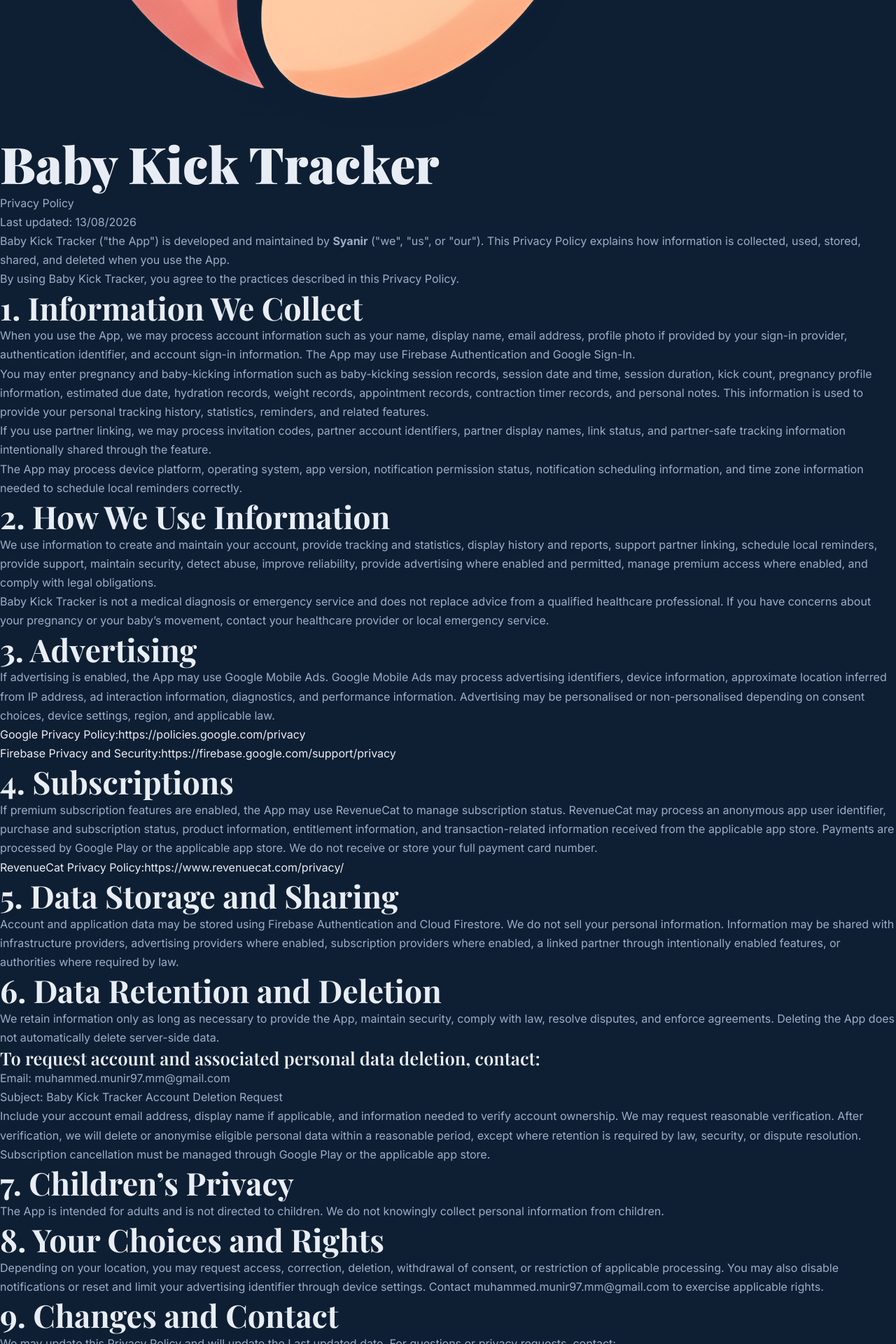
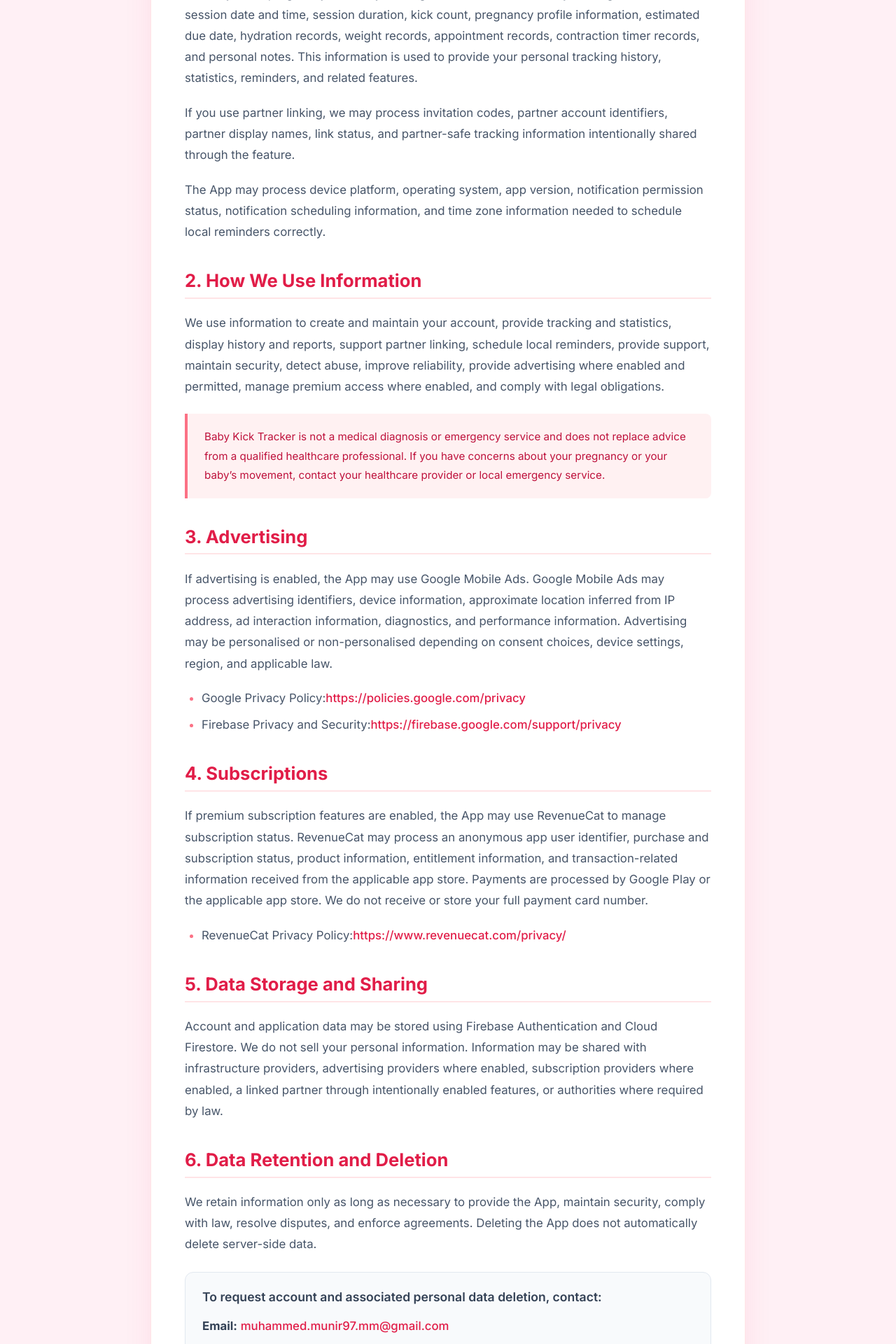
Before and after one commit to muhammedmunir/muhammedmunir.github.io, a SvelteKit app: page /baby-kick-privacy in a window 1280 px wide. Shown: the part 880-2800 px from the top of the page at 70% size. Built offline with nearby package versions, Linux system fonts and the light colour scheme; a web font is replaced by a local one.

Commit message:
style: completely rewrite privacy policy styling in pure CSS to overcome layout.css conflicts and fix massive logo

```diff
--- a/src/routes/baby-kick-privacy/+page.svelte
+++ b/src/routes/baby-kick-privacy/+page.svelte
@@ -1,7 +1,16 @@
 <script>
-    // This page is a standalone privacy policy for the Baby Kick Tracker app.
-    // It intentionally diverges from the main portfolio theme to provide a clean,
-    // professional, and trustworthy appearance suitable for an app privacy policy.
+    import { onMount, onDestroy } from 'svelte';
+
+    // SvelteKit layouts might set a global dark background on the body tag.
+    // We override it here when this page mounts to ensure the entire screen uses our app theme.
+    onMount(() => {
+        const originalBg = document.body.style.backgroundColor;
+        document.body.style.backgroundColor = '#FFF0F5';
+
+        return () => {
+            document.body.style.backgroundColor = originalBg;
+        };
+    });
 </script>
 
 <svelte:head>
@@ -9,88 +18,323 @@
     <meta name="robots" content="noindex" />
 </svelte:head>
 
-<!-- A clean standalone page without the portfolio's default navigation and dark theme -->
-<div id="hero" class="min-h-screen bg-[#FFF0F5] text-gray-800 font-sans selection:bg-pink-300">
-    <div class="min-h-screen py-12 px-4 sm:px-6">
-        <div class="max-w-4xl mx-auto bg-white rounded-3xl shadow-xl overflow-hidden border border-pink-100">
+<div id="hero" class="privacy-container">
+    <div class="privacy-wrapper">
+        <div class="privacy-card">
             <!-- Header Section -->
-            <div class="bg-gradient-to-r from-pink-400 to-rose-300 p-8 sm:p-12 text-center">
-                <img src="/Logo_BiK.png" alt="Baby Kick Tracker Logo" class="w-24 h-24 mx-auto mb-4 bg-white rounded-full shadow-md object-contain p-2" />
-                <h1 class="text-3xl md:text-4xl font-bold text-white mb-2">Baby Kick Tracker</h1>
-                <p class="text-pink-50 text-lg font-medium">Privacy Policy</p>
+            <div class="privacy-header">
+                <div class="logo-wrapper">
+                    <img src="/Logo_BiK.png" alt="Baby Kick Tracker Logo" class="app-logo" />
+                </div>
+                <h1 class="app-title">Baby Kick Tracker</h1>
+                <p class="app-subtitle">Privacy Policy</p>
             </div>
 
             <!-- Content Section -->
-            <div class="p-8 sm:p-12 max-w-none">
-                <p class="text-sm text-gray-500 mb-8 italic">Last updated: 13/08/2026</p>
+            <div class="privacy-content">
+                <p class="last-updated">Last updated: 13/08/2026</p>
 
-                <p class="mb-4 leading-relaxed">Baby Kick Tracker ("the App") is developed and maintained by <strong>Syanir</strong> ("we", "us", or "our"). This Privacy Policy explains how information is collected, used, stored, shared, and deleted when you use the App.</p>
+                <p>Baby Kick Tracker ("the App") is developed and maintained by <strong>Syanir</strong> ("we", "us", or "our"). This Privacy Policy explains how information is collected, used, stored, shared, and deleted when you use the App.</p>
 
-                <p class="mb-8 leading-relaxed">By using Baby Kick Tracker, you agree to the practices described in this Privacy Policy.</p>
+                <p>By using Baby Kick Tracker, you agree to the practices described in this Privacy Policy.</p>
 
-                <h2 class="text-2xl font-semibold mt-8 mb-4 border-b border-pink-100 pb-2 text-rose-600">1. Information We Collect</h2>
-                <p class="mb-4 leading-relaxed">When you use the App, we may process account information such as your name, display name, email address, profile photo if provided by your sign-in provider, authentication identifier, and account sign-in information. The App may use Firebase Authentication and Google Sign-In.</p>
-                <p class="mb-4 leading-relaxed">You may enter pregnancy and baby-kicking information such as baby-kicking session records, session date and time, session duration, kick count, pregnancy profile information, estimated due date, hydration records, weight records, appointment records, contraction timer records, and personal notes. This information is used to provide your personal tracking history, statistics, reminders, and related features.</p>
-                <p class="mb-4 leading-relaxed">If you use partner linking, we may process invitation codes, partner account identifiers, partner display names, link status, and partner-safe tracking information intentionally shared through the feature.</p>
-                <p class="mb-4 leading-relaxed">The App may process device platform, operating system, app version, notification permission status, notification scheduling information, and time zone information needed to schedule local reminders correctly.</p>
+                <h2>1. Information We Collect</h2>
+                <p>When you use the App, we may process account information such as your name, display name, email address, profile photo if provided by your sign-in provider, authentication identifier, and account sign-in information. The App may use Firebase Authentication and Google Sign-In.</p>
+                <p>You may enter pregnancy and baby-kicking information such as baby-kicking session records, session date and time, session duration, kick count, pregnancy profile information, estimated due date, hydration records, weight records, appointment records, contraction timer records, and personal notes. This information is used to provide your personal tracking history, statistics, reminders, and related features.</p>
+                <p>If you use partner linking, we may process invitation codes, partner account identifiers, partner display names, link status, and partner-safe tracking information intentionally shared through the feature.</p>
+                <p>The App may process device platform, operating system, app version, notification permission status, notification scheduling information, and time zone information needed to schedule local reminders correctly.</p>
 
-                <h2 class="text-2xl font-semibold mt-8 mb-4 border-b border-pink-100 pb-2 text-rose-600">2. How We Use Information</h2>
-                <p class="mb-4 leading-relaxed">We use information to create and maintain your account, provide tracking and statistics, display history and reports, support partner linking, schedule local reminders, provide support, maintain security, detect abuse, improve reliability, provide advertising where enabled and permitted, manage premium access where enabled, and comply with legal obligations.</p>
-                <p class="bg-rose-50 border-l-4 border-rose-400 p-4 rounded-r-lg text-rose-800 text-sm mb-4 leading-relaxed">Baby Kick Tracker is not a medical diagnosis or emergency service and does not replace advice from a qualified healthcare professional. If you have concerns about your pregnancy or your baby’s movement, contact your healthcare provider or local emergency service.</p>
+                <h2>2. How We Use Information</h2>
+                <p>We use information to create and maintain your account, provide tracking and statistics, display history and reports, support partner linking, schedule local reminders, provide support, maintain security, detect abuse, improve reliability, provide advertising where enabled and permitted, manage premium access where enabled, and comply with legal obligations.</p>
 
-                <h2 class="text-2xl font-semibold mt-8 mb-4 border-b border-pink-100 pb-2 text-rose-600">3. Advertising</h2>
-                <p class="mb-4 leading-relaxed">If advertising is enabled, the App may use Google Mobile Ads. Google Mobile Ads may process advertising identifiers, device information, approximate location inferred from IP address, ad interaction information, diagnostics, and performance information. Advertising may be personalised or non-personalised depending on consent choices, device settings, region, and applicable law.</p>
-                <ul class="list-disc pl-6 space-y-2 mb-4 text-pink-600">
-                    <li><span class="text-gray-800">Google Privacy Policy: </span><a href="https://policies.google.com/privacy" target="_blank" rel="noopener noreferrer" class="hover:text-pink-800 underline">https://policies.google.com/privacy</a></li>
-                    <li><span class="text-gray-800">Firebase Privacy and Security: </span><a href="https://firebase.google.com/support/privacy" target="_blank" rel="noopener noreferrer" class="hover:text-pink-800 underline">https://firebase.google.com/support/privacy</a></li>
+                <div class="alert-box">
+                    <p>Baby Kick Tracker is not a medical diagnosis or emergency service and does not replace advice from a qualified healthcare professional. If you have concerns about your pregnancy or your baby’s movement, contact your healthcare provider or local emergency service.</p>
+                </div>
+
+                <h2>3. Advertising</h2>
+                <p>If advertising is enabled, the App may use Google Mobile Ads. Google Mobile Ads may process advertising identifiers, device information, approximate location inferred from IP address, ad interaction information, diagnostics, and performance information. Advertising may be personalised or non-personalised depending on consent choices, device settings, region, and applicable law.</p>
+                <ul class="policy-links">
+                    <li><span>Google Privacy Policy: </span><a href="https://policies.google.com/privacy" target="_blank" rel="noopener noreferrer">https://policies.google.com/privacy</a></li>
+                    <li><span>Firebase Privacy and Security: </span><a href="https://firebase.google.com/support/privacy" target="_blank" rel="noopener noreferrer">https://firebase.google.com/support/privacy</a></li>
                 </ul>
 
-                <h2 class="text-2xl font-semibold mt-8 mb-4 border-b border-pink-100 pb-2 text-rose-600">4. Subscriptions</h2>
-                <p class="mb-4 leading-relaxed">If premium subscription features are enabled, the App may use RevenueCat to manage subscription status. RevenueCat may process an anonymous app user identifier, purchase and subscription status, product information, entitlement information, and transaction-related information received from the applicable app store. Payments are processed by Google Play or the applicable app store. We do not receive or store your full payment card number.</p>
-                <ul class="list-disc pl-6 space-y-2 mb-4 text-pink-600">
-                    <li><span class="text-gray-800">RevenueCat Privacy Policy: </span><a href="https://www.revenuecat.com/privacy/" target="_blank" rel="noopener noreferrer" class="hover:text-pink-800 underline">https://www.revenuecat.com/privacy/</a></li>
+                <h2>4. Subscriptions</h2>
+                <p>If premium subscription features are enabled, the App may use RevenueCat to manage subscription status. RevenueCat may process an anonymous app user identifier, purchase and subscription status, product information, entitlement information, and transaction-related information received from the applicable app store. Payments are processed by Google Play or the applicable app store. We do not receive or store your full payment card number.</p>
+                <ul class="policy-links">
+                    <li><span>RevenueCat Privacy Policy: </span><a href="https://www.revenuecat.com/privacy/" target="_blank" rel="noopener noreferrer">https://www.revenuecat.com/privacy/</a></li>
                 </ul>
 
-                <h2 class="text-2xl font-semibold mt-8 mb-4 border-b border-pink-100 pb-2 text-rose-600">5. Data Storage and Sharing</h2>
-                <p class="mb-4 leading-relaxed">Account and application data may be stored using Firebase Authentication and Cloud Firestore. We do not sell your personal information. Information may be shared with infrastructure providers, advertising providers where enabled, subscription providers where enabled, a linked partner through intentionally enabled features, or authorities where required by law.</p>
+                <h2>5. Data Storage and Sharing</h2>
+                <p>Account and application data may be stored using Firebase Authentication and Cloud Firestore. We do not sell your personal information. Information may be shared with infrastructure providers, advertising providers where enabled, subscription providers where enabled, a linked partner through intentionally enabled features, or authorities where required by law.</p>
 
-                <h2 class="text-2xl font-semibold mt-8 mb-4 border-b border-pink-100 pb-2 text-rose-600">6. Data Retention and Deletion</h2>
-                <p class="mb-4 leading-relaxed">We retain information only as long as necessary to provide the App, maintain security, comply with law, resolve disputes, and enforce agreements. Deleting the App does not automatically delete server-side data.</p>
+                <h2>6. Data Retention and Deletion</h2>
+                <p>We retain information only as long as necessary to provide the App, maintain security, comply with law, resolve disputes, and enforce agreements. Deleting the App does not automatically delete server-side data.</p>
 
-                <div class="bg-gray-50 p-6 rounded-xl border border-gray-200 my-6 shadow-sm">
-                    <h3 class="font-semibold mb-3 text-gray-800 text-lg">To request account and associated personal data deletion, contact:</h3>
-                    <p class="mb-2"><span class="font-medium text-gray-700">Email:</span> <a href="mailto:muhammed.munir97.mm@gmail.com" class="text-pink-600 hover:text-pink-800 font-medium">muhammed.munir97.mm@gmail.com</a></p>
-                    <p><span class="font-medium text-gray-700">Subject:</span> Baby Kick Tracker Account Deletion Request</p>
+                <div class="contact-card">
+                    <h3>To request account and associated personal data deletion, contact:</h3>
+                    <p><strong>Email:</strong> <a href="mailto:muhammed.munir97.mm@gmail.com">muhammed.munir97.mm@gmail.com</a></p>
+                    <p><strong>Subject:</strong> Baby Kick Tracker Account Deletion Request</p>
                 </div>
 
-                <p class="mb-4 leading-relaxed">Include your account email address, display name if applicable, and information needed to verify account ownership. We may request reasonable verification. After verification, we will delete or anonymise eligible personal data within a reasonable period, except where retention is required by law, security, or dispute resolution. Subscription cancellation must be managed through Google Play or the applicable app store.</p>
+                <p>Include your account email address, display name if applicable, and information needed to verify account ownership. We may request reasonable verification. After verification, we will delete or anonymise eligible personal data within a reasonable period, except where retention is required by law, security, or dispute resolution. Subscription cancellation must be managed through Google Play or the applicable app store.</p>
 
-                <h2 class="text-2xl font-semibold mt-8 mb-4 border-b border-pink-100 pb-2 text-rose-600">7. Children’s Privacy</h2>
-                <p class="mb-4 leading-relaxed">The App is intended for adults and is not directed to children. We do not knowingly collect personal information from children.</p>
+                <h2>7. Children’s Privacy</h2>
+                <p>The App is intended for adults and is not directed to children. We do not knowingly collect personal information from children.</p>
 
-                <h2 class="text-2xl font-semibold mt-8 mb-4 border-b border-pink-100 pb-2 text-rose-600">8. Your Choices and Rights</h2>
-                <p class="mb-4 leading-relaxed">Depending on your location, you may request access, correction, deletion, withdrawal of consent, or restriction of applicable processing. You may also disable notifications or reset and limit your advertising identifier through device settings. Contact <a href="mailto:muhammed.munir97.mm@gmail.com" class="text-pink-600 hover:text-pink-800 font-medium">muhammed.munir97.mm@gmail.com</a> to exercise applicable rights.</p>
+                <h2>8. Your Choices and Rights</h2>
+                <p>Depending on your location, you may request access, correction, deletion, withdrawal of consent, or restriction of applicable processing. You may also disable notifications or reset and limit your advertising identifier through device settings. Contact <a href="mailto:muhammed.munir97.mm@gmail.com">muhammed.munir97.mm@gmail.com</a> to exercise applicable rights.</p>
 
-                <h2 class="text-2xl font-semibold mt-8 mb-4 border-b border-pink-100 pb-2 text-rose-600">9. Changes and Contact</h2>
-                <p class="mb-4 leading-relaxed">We may update this Privacy Policy and will update the Last updated date. For questions or privacy requests, contact:</p>
+                <h2>9. Changes and Contact</h2>
+                <p>We may update this Privacy Policy and will update the Last updated date. For questions or privacy requests, contact:</p>
 
-                <div class="bg-gray-50 p-6 rounded-xl border border-gray-200 mt-4 shadow-sm">
-                    <ul class="space-y-3 list-none p-0 m-0 text-gray-800">
-                        <li class="flex"><span class="font-semibold w-24">Developer:</span> <span>Syanir</span></li>
-                        <li class="flex"><span class="font-semibold w-24">Email:</span> <a href="mailto:muhammed.munir97.mm@gmail.com" class="text-pink-600 hover:text-pink-800 font-medium break-all">muhammed.munir97.mm@gmail.com</a></li>
-                        <li class="flex"><span class="font-semibold w-24">Country:</span> <span>Malaysia</span></li>
+                <div class="contact-card">
+                    <ul class="developer-info">
+                        <li><strong>Developer:</strong> Syanir</li>
+                        <li><strong>Email:</strong> <a href="mailto:muhammed.munir97.mm@gmail.com">muhammed.munir97.mm@gmail.com</a></li>
+                        <li><strong>Country:</strong> Malaysia</li>
                     </ul>
                 </div>
             </div>
 
-            <div class="bg-gray-50 p-6 text-center text-sm text-gray-500 border-t border-gray-200">
+            <div class="privacy-footer">
                 &copy; 2026 Syanir. All rights reserved.
             </div>
         </div>
-        <div class="text-center mt-6">
-            <a href="/" class="inline-block text-pink-600 hover:text-pink-800 font-medium px-4 py-2 bg-white rounded-full shadow-sm border border-pink-100 transition-colors">
-                &larr; Return to Portfolio
-            </a>
+        <div class="return-link-wrapper">
+            <a href="/" class="return-link">&larr; Return to Portfolio</a>
         </div>
     </div>
 </div>
+
+<style>
+    /*
+     * We use !important rules heavily here to completely shield this page
+     * from the global 'layout.css' which applies dark themes and serif fonts
+     * to body, h1, h2, p, and a tags.
+     */
+
+    .privacy-container {
+        font-family: 'Inter', system-ui, -apple-system, sans-serif !important;
+        background-color: #FFF0F5 !important;
+        color: #334155 !important;
+        min-height: 100vh;
+        width: 100%;
+        padding: 3rem 1rem;
+        box-sizing: border-box;
+    }
+
+    .privacy-container * {
+        box-sizing: border-box;
+    }
+
+    .privacy-wrapper {
+        max-width: 850px;
+        margin: 0 auto;
+    }
+
+    .privacy-card {
+        background-color: #ffffff !important;
+        border-radius: 24px;
+        overflow: hidden;
+        box-shadow: 0 10px 40px rgba(225, 29, 72, 0.08);
+        border: 1px solid #ffe4e6;
+    }
+
+    .privacy-header {
+        background: linear-gradient(135deg, #fb7185, #fda4af);
+        padding: 3rem 2rem;
+        text-align: center;
+    }
+
+    .logo-wrapper {
+        display: inline-block;
+        background: #ffffff;
+        border-radius: 50%;
+        padding: 15px;
+        margin-bottom: 1.5rem;
+        box-shadow: 0 4px 15px rgba(0,0,0,0.1);
+    }
+
+    .app-logo {
+        width: 85px !important;
+        height: 85px !important;
+        object-fit: contain;
+        display: block;
+    }
+
+    .privacy-container h1.app-title {
+        color: #ffffff !important;
+        font-size: 2.5rem !important;
+        font-weight: 800 !important;
+        margin: 0 0 0.5rem 0 !important;
+        font-family: 'Inter', system-ui, sans-serif !important;
+        letter-spacing: -0.02em;
+    }
+
+    .privacy-container p.app-subtitle {
+        color: #fff1f2 !important;
+        font-size: 1.2rem !important;
+        font-weight: 500 !important;
+        margin: 0 !important;
+    }
+
+    .privacy-content {
+        padding: 3rem;
+        font-size: 1.05rem;
+        line-height: 1.8;
+    }
+
+    .privacy-content p {
+        color: #475569 !important;
+        margin-bottom: 1.2rem !important;
+    }
+
+    .privacy-container h2 {
+        color: #e11d48 !important;
+        font-size: 1.6rem !important;
+        font-weight: 700 !important;
+        margin-top: 2.5rem !important;
+        margin-bottom: 1.2rem !important;
+        padding-bottom: 0.5rem;
+        border-bottom: 2px solid #ffe4e6;
+        font-family: 'Inter', system-ui, sans-serif !important;
+    }
+
+    .last-updated {
+        font-size: 0.95rem !important;
+        color: #94a3b8 !important;
+        font-style: italic;
+        margin-bottom: 2.5rem !important;
+    }
+
+    .alert-box {
+        background-color: #fff1f2;
+        border-left: 4px solid #fb7185;
+        padding: 1.2rem 1.5rem;
+        border-radius: 0 8px 8px 0;
+        margin: 1.5rem 0;
+    }
+
+    .alert-box p {
+        color: #be123c !important;
+        margin: 0 !important;
+        font-size: 0.95rem !important;
+    }
+
+    .privacy-container a {
+        color: #e11d48 !important;
+        text-decoration: none !important;
+        font-weight: 500;
+        transition: color 0.2s;
+    }
+
+    .privacy-container a:hover {
+        color: #be123c !important;
+        text-decoration: underline !important;
+    }
+
+    .policy-links {
+        list-style-type: disc;
+        padding-left: 1.5rem;
+        margin-bottom: 1.5rem;
+        color: #fb7185;
+    }
+
+    .policy-links li {
+        margin-bottom: 0.5rem;
+    }
+
+    .policy-links span {
+        color: #475569;
+    }
+
+    .contact-card {
+        background-color: #f8fafc;
+        border: 1px solid #e2e8f0;
+        padding: 1.5rem;
+        border-radius: 12px;
+        margin: 1.5rem 0;
+    }
+
+    .contact-card h3 {
+        color: #334155 !important;
+        font-size: 1.1rem !important;
+        font-weight: 600 !important;
+        margin: 0 0 1rem 0 !important;
+        font-family: 'Inter', system-ui, sans-serif !important;
+    }
+
+    .contact-card p {
+        margin-bottom: 0.5rem !important;
+        color: #475569 !important;
+    }
+
+    .contact-card strong {
+        color: #334155;
+    }
+
+    .developer-info {
+        list-style: none;
+        padding: 0;
+        margin: 0;
+    }
+
+    .developer-info li {
+        margin-bottom: 0.75rem;
+        color: #475569;
+        display: flex;
+        flex-wrap: wrap;
+    }
+
+    .developer-info strong {
+        width: 100px;
+        color: #334155;
+    }
+
+    .privacy-footer {
+        background-color: #f8fafc;
+        border-top: 1px solid #f1f5f9;
+        padding: 1.5rem;
+        text-align: center;
+        color: #94a3b8;
+        font-size: 0.95rem;
+    }
+
+    .return-link-wrapper {
+        text-align: center;
+        margin-top: 2rem;
+    }
+
+    .return-link {
+        display: inline-block;
+        background: #ffffff;
+        color: #e11d48 !important;
+        padding: 0.85rem 2rem;
+        border-radius: 99px;
+        font-weight: 600;
+        box-shadow: 0 4px 15px rgba(225, 29, 72, 0.1);
+        border: 1px solid #ffe4e6;
+        transition: all 0.2s;
+    }
+
+    .return-link:hover {
+        transform: translateY(-2px);
+        box-shadow: 0 6px 20px rgba(225, 29, 72, 0.15);
+    }
+
+    @media (max-width: 640px) {
+        .privacy-content {
+            padding: 2rem 1.5rem;
+        }
+        .privacy-header {
+            padding: 2.5rem 1.5rem;
+        }
+        .privacy-container h1.app-title {
+            font-size: 2rem !important;
+        }
+        .developer-info strong {
+            width: 100%;
+            margin-bottom: 0.25rem;
+        }
+    }
+</style>
```
Also changed, not shown: 2 other files (tests, documents, lock files or other folders).
